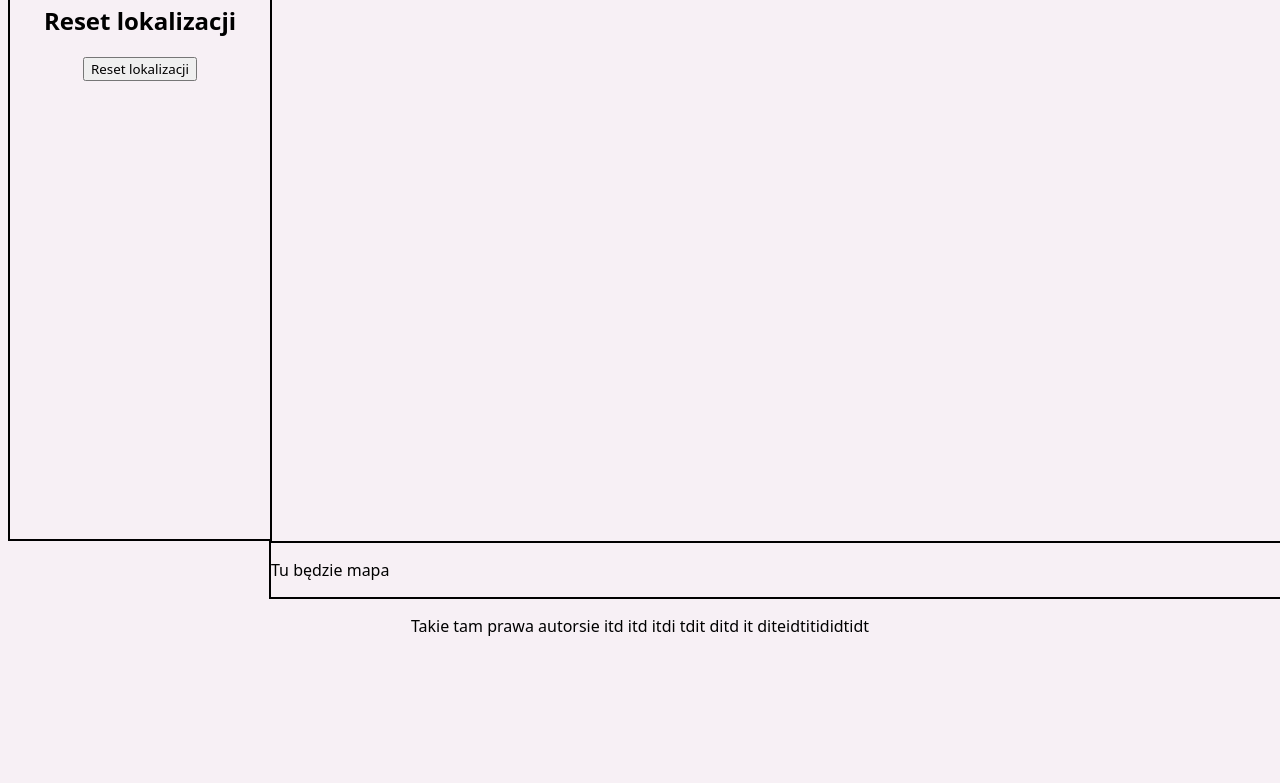
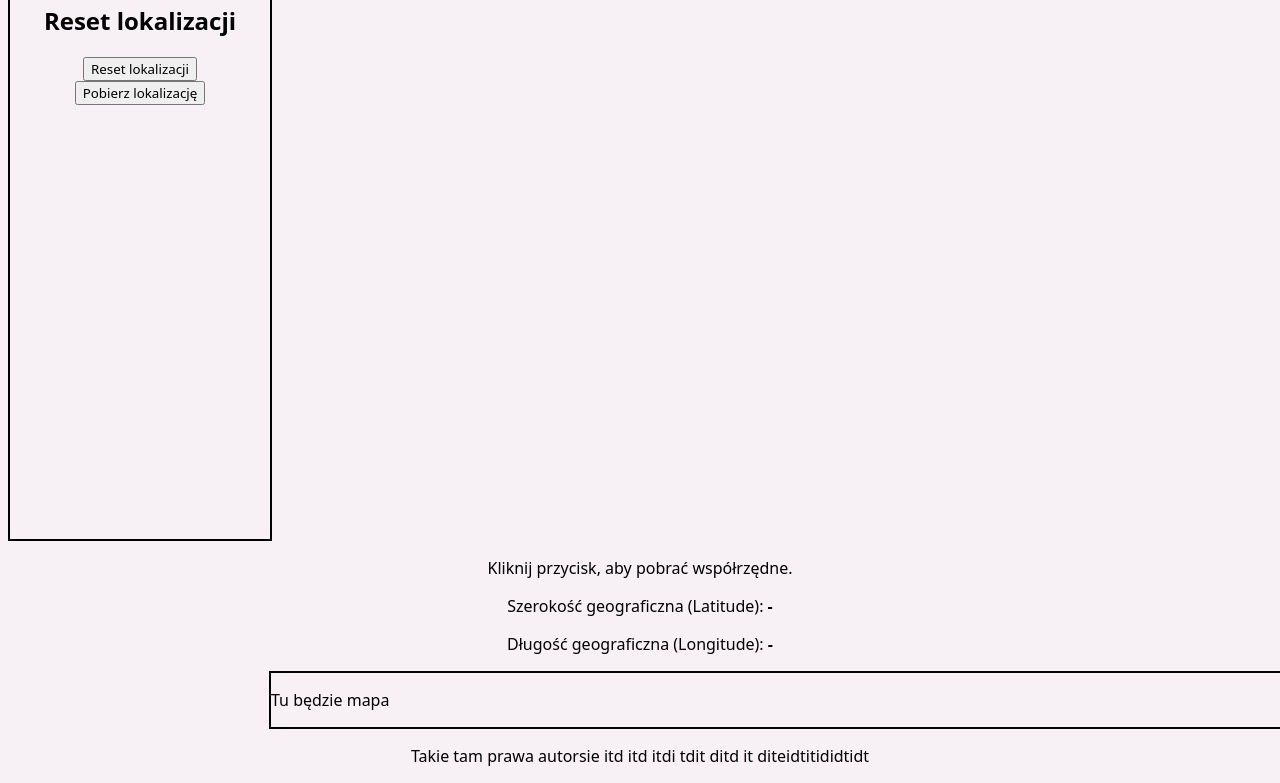
Before and after one commit to Niyande/hackuj-kraj, a website: page index.html in a window 1280 px wide. Shown: the part 183-966 px from the top of the page. Before the commit the page ends 836 px from the top, so only its background shows below. Drawn offline with Linux system fonts and the light colour scheme; a web font is replaced by a local one.

Commit message:
poprawka js

```diff
--- a/index.html
+++ b/index.html
@@ -6,7 +6,7 @@
     <link href="https://fonts.googleapis.com/css2?family=Sansation:ital,wght@0,300;0,400;0,700;1,300;1,400;1,700&display=swap" rel="stylesheet">
     <meta charset="UTF-8">
     <meta name="viewport" content="width=device-width, initial-scale=1.0">
-    <script type="module" src="script.js"></script>
+    <script type="module" src="script.js" defer></script>
     <link rel="stylesheet" href="style.css">
     <title>AED Zadanie super zajebiste</title>
     <link rel="icon" href="logopion.ico">
@@ -20,6 +20,12 @@
     <div id="left">
         <h2>Reset lokalizacji</h2>
         <input type="button" id="g1" onclick="g1()" value="Reset lokalizacji">
+        <button id="g1">Pobierz lokalizację</button>
+    </div>
+    <div class="wynik">
+        <p id="status">Kliknij przycisk, aby pobrać współrzędne.</p>
+        <p>Szerokość geograficzna (Latitude): <strong id="wyswietl-lat">-</strong></p>
+        <p>Długość geograficzna (Longitude): <strong id="wyswietl-lon">-</strong></p>
     </div>
     <div id="main-map">
        <p>Tu będzie mapa</p>
```
